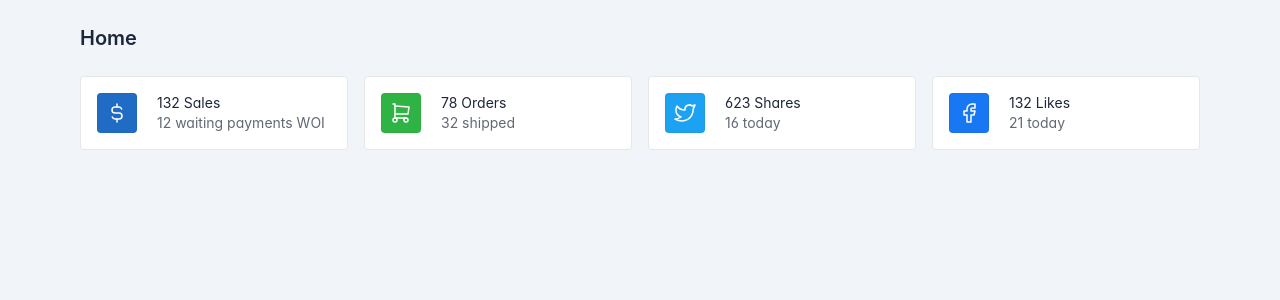
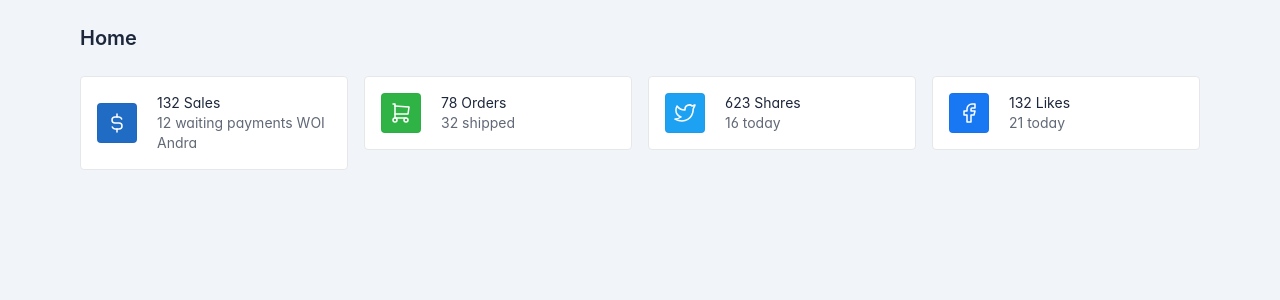
Before and after one commit to hafifradhitya/PresensiApp, a PHP site: page /presensiapp/admin/home/home.php in a window 1280 px wide. Shown: the part 112-412 px from the top of the page. Run offline with PHP 8.4, Linux system fonts and the light colour scheme; the visitor is signed in with stand-in values (Sample User, id 1); some libraries are stand-ins or nearby versions; some web fonts are replaced.

Commit message:
nypa andra

```diff
--- a/admin/home/home.php
+++ b/admin/home/home.php
@@ -33,7 +33,7 @@ include('../layout/header.php'); ?>
                                              132 Sales
                                          </div>
                                          <div class="text-muted">
-                                             12 waiting payments WOI
+                                             12 waiting payments WOI Andra
                                          </div>
                                      </div>
                                  </div>
```
